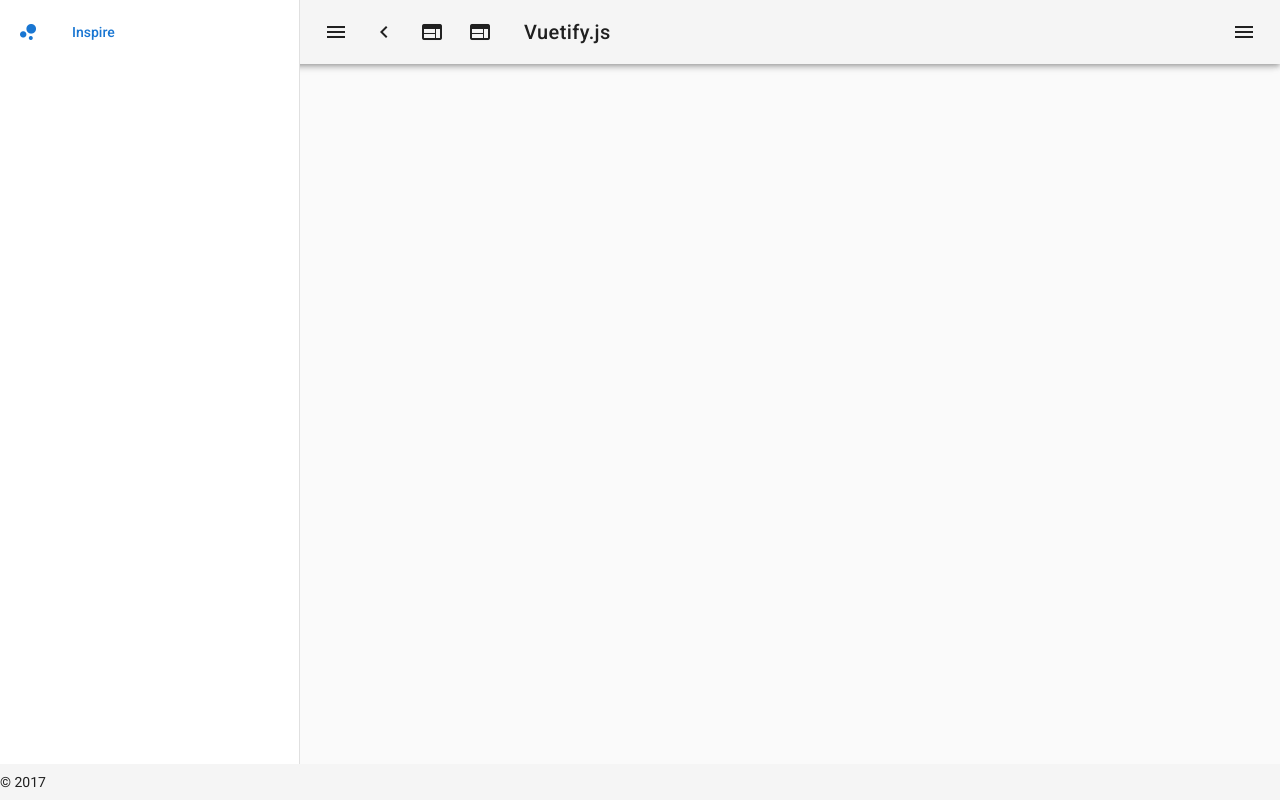
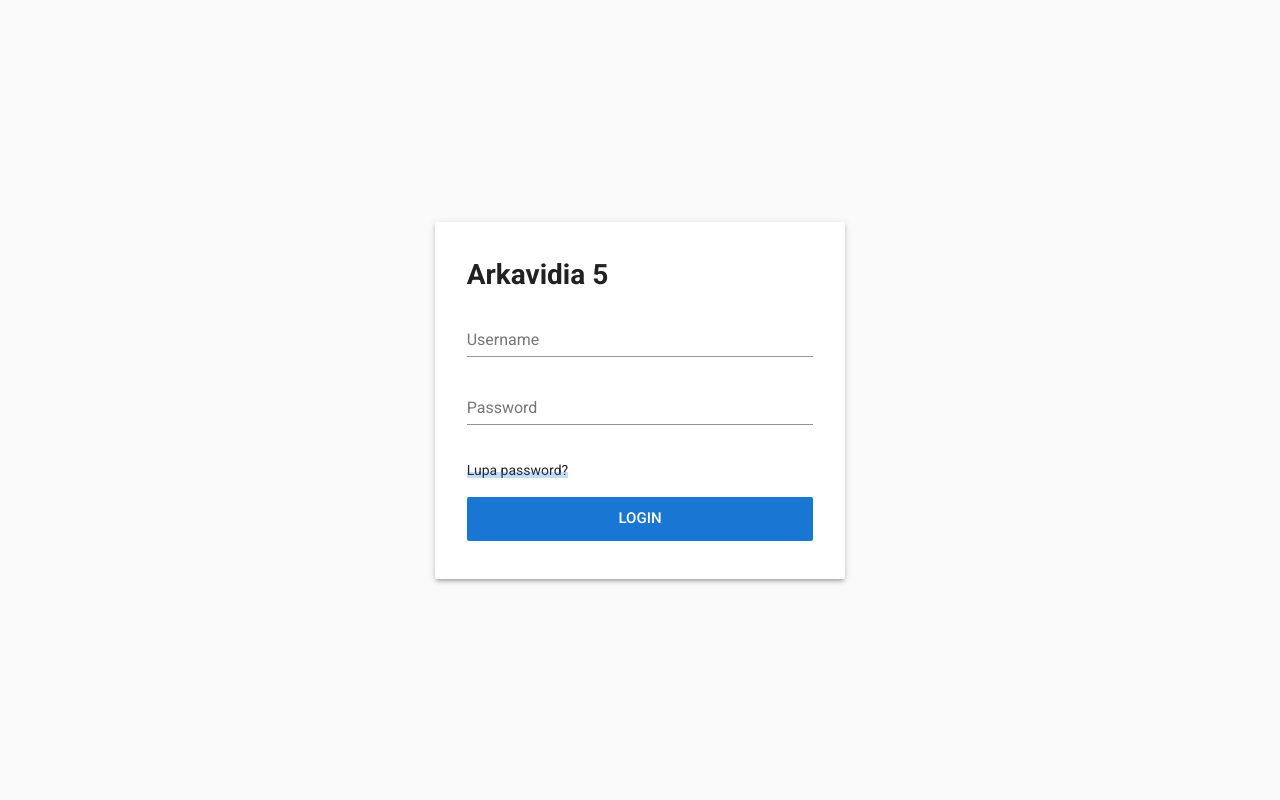
Before and after one commit to arkavidia5/arkav-is, a Vue app in the folder arkav-is-web/: page /login in a window 1280 px wide. Built offline with nearby package versions, Linux system fonts and the light colour scheme.

Commit message:
Add login screen appearance

```diff
--- a/arkav-is-web/src/App.vue
+++ b/arkav-is-web/src/App.vue
@@ -1,71 +1,6 @@
 <template>
   <v-app>
-    <v-navigation-drawer
-      persistent
-      :mini-variant="miniVariant"
-      :clipped="clipped"
-      v-model="drawer"
-      enable-resize-watcher
-      fixed
-      app
-    >
-      <v-list>
-        <v-list-tile
-          value="true"
-          v-for="(item, i) in items"
-          :key="i"
-        >
-          <v-list-tile-action>
-            <v-icon v-html="item.icon"></v-icon>
-          </v-list-tile-action>
-          <v-list-tile-content>
-            <v-list-tile-title v-text="item.title"></v-list-tile-title>
-          </v-list-tile-content>
-        </v-list-tile>
-      </v-list>
-    </v-navigation-drawer>
-    <v-toolbar
-      app
-      :clipped-left="clipped"
-    >
-      <v-toolbar-side-icon @click.stop="drawer = !drawer"></v-toolbar-side-icon>
-      <v-btn icon @click.stop="miniVariant = !miniVariant">
-        <v-icon v-html="miniVariant ? 'chevron_right' : 'chevron_left'"></v-icon>
-      </v-btn>
-      <v-btn icon @click.stop="clipped = !clipped">
-        <v-icon>web</v-icon>
-      </v-btn>
-      <v-btn icon @click.stop="fixed = !fixed">
-        <v-icon>web</v-icon>
-      </v-btn>
-      <v-toolbar-title v-text="title"></v-toolbar-title>
-      <v-spacer></v-spacer>
-      <v-btn icon @click.stop="rightDrawer = !rightDrawer">
-        <v-icon>menu</v-icon>
-      </v-btn>
-    </v-toolbar>
-    <v-content>
-      <router-view/>
-    </v-content>
-    <v-navigation-drawer
-      temporary
-      :right="right"
-      v-model="rightDrawer"
-      fixed
-      app
-    >
-      <v-list>
-        <v-list-tile @click="right = !right">
-          <v-list-tile-action>
-            <v-icon>compare_arrows</v-icon>
-          </v-list-tile-action>
-          <v-list-tile-title>Switch drawer (click me)</v-list-tile-title>
-        </v-list-tile>
-      </v-list>
-    </v-navigation-drawer>
-    <v-footer :fixed="fixed" app>
-      <span>&copy; 2017</span>
-    </v-footer>
+    <router-view />
   </v-app>
 </template>
 
@@ -75,18 +10,33 @@ export default {
   name: 'App',
   data () {
     return {
-      clipped: false,
-      drawer: true,
-      fixed: false,
-      items: [{
-        icon: 'bubble_chart',
-        title: 'Inspire'
-      }],
-      miniVariant: false,
-      right: true,
-      rightDrawer: false,
-      title: 'Vuetify.js'
+      title: 'Vuetify.jsl'
     }
   }
 }
 </script>
+
+<style>
+.application a {
+  color: inherit;
+  text-decoration: none;
+  position: relative;
+}
+
+.application a::after{
+  content: '';
+  border-bottom: 6px solid;
+  border-bottom-color: var(--v-primary-base, #1976d2);
+  position: absolute;
+  opacity: 0.25;
+  left: 0;
+  bottom: 0;
+  width: 100%;
+}
+
+.application a:hover::after{
+  opacity: 0.4;
+  transition: 0.2s;
+}
+
+</style>
--- a/arkav-is-web/src/router.js
+++ b/arkav-is-web/src/router.js
@@ -1,6 +1,7 @@
 import Vue from 'vue'
 import Router from 'vue-router'
 import Home from './views/Home.vue'
+import Login from './views/Login.vue'
 
 Vue.use(Router)
 
@@ -14,12 +15,9 @@ export default new Router({
       component: Home
     },
     {
-      path: '/about',
-      name: 'about',
-      // route level code-splitting
-      // this generates a separate chunk (about.[hash].js) for this route
-      // which is lazy-loaded when the route is visited.
-      component: () => import(/* webpackChunkName: "about" */ './views/About.vue')
-    }
+      path: '/login',
+      name: 'login',
+      component: Login
+    },
   ]
 })
--- a/arkav-is-web/src/views/About.vue
+++ /dev/null
@@ -1,5 +0,0 @@
-<template>
-  <div class="about">
-    <h1>This is an about page</h1>
-  </div>
-</template>
--- a/arkav-is-web/src/views/Home.vue
+++ b/arkav-is-web/src/views/Home.vue
@@ -1,4 +1,37 @@
 <template>
+  <div>
+    <v-navigation-drawer persistent :mini-variant="miniVariant" :clipped="clipped" v-model="drawer" enable-resize-watcher
+      fixed app>
+      <v-list>
+        <v-list-tile value="true" v-for="(item, i) in items" :key="i">
+          <v-list-tile-action>
+            <v-icon v-html="item.icon"></v-icon>
+          </v-list-tile-action>
+          <v-list-tile-content>
+            <v-list-tile-title v-text="item.title"></v-list-tile-title>
+          </v-list-tile-content>
+        </v-list-tile>
+      </v-list>
+    </v-navigation-drawer>
+    <v-toolbar app :clipped-left="clipped">
+      <v-toolbar-side-icon @click.stop="drawer = !drawer"></v-toolbar-side-icon>
+      <v-btn icon @click.stop="miniVariant = !miniVariant">
+        <v-icon v-html="miniVariant ? 'chevron_right' : 'chevron_left'"></v-icon>
+      </v-btn>
+      <v-btn icon @click.stop="clipped = !clipped">
+        <v-icon>web</v-icon>
+      </v-btn>
+      <v-btn icon @click.stop="fixed = !fixed">
+        <v-icon>web</v-icon>
+      </v-btn>
+      <v-toolbar-title v-text="title"></v-toolbar-title>
+      <v-spacer></v-spacer>
+      <v-btn icon @click.stop="rightDrawer = !rightDrawer">
+        <v-icon>menu</v-icon>
+      </v-btn>
+    </v-toolbar>
+    <v-content>
+
       <v-container fluid>
         <v-slide-y-transition mode="out-in">
           <v-layout column align-center>
@@ -14,6 +47,22 @@
           </v-layout>
         </v-slide-y-transition>
       </v-container>
+
+    </v-content>
+    <v-navigation-drawer temporary :right="right" v-model="rightDrawer" fixed app>
+      <v-list>
+        <v-list-tile @click="right = !right">
+          <v-list-tile-action>
+            <v-icon>compare_arrows</v-icon>
+          </v-list-tile-action>
+          <v-list-tile-title>Switch drawer (click me)</v-list-tile-title>
+        </v-list-tile>
+      </v-list>
+    </v-navigation-drawer>
+    <v-footer :fixed="fixed" app>
+      <span>&copy; 2017</span>
+    </v-footer>
+  </div>
 </template>
 
 <!-- Add "scoped" attribute to limit CSS to this component only -->
--- /dev/null
+++ b/arkav-is-web/src/views/Login.vue
@@ -0,0 +1,34 @@
+<template>
+  <v-container fluid fill-height>
+    <v-layout align-center justify-center>
+      <v-flex xs12 sm8 md4>
+        <v-card class="elevation-3 pa-3">
+          <v-card-text>
+            <h1>Arkavidia 5</h1>
+            <v-form class="mt-3">
+              <v-text-field v-model="username" label="Username" required></v-text-field>
+              <v-text-field v-model="password" label="Password" type="password" required></v-text-field>
+              <div class="my-3">
+                <a href="#">Lupa password?</a>
+              </div>
+              <v-btn depressed large block color="primary">Login</v-btn>
+            </v-form>
+          </v-card-text>
+        </v-card>
+      </v-flex>
+    </v-layout>
+  </v-container>
+</template>
+
+<script>
+  export default {
+    data: () => ({
+      username: '',
+      password: '',
+    })
+  }
+</script>
+
+<style>
+
+</style>
```
Lines whose indentation alone changed are shown as unchanged.
